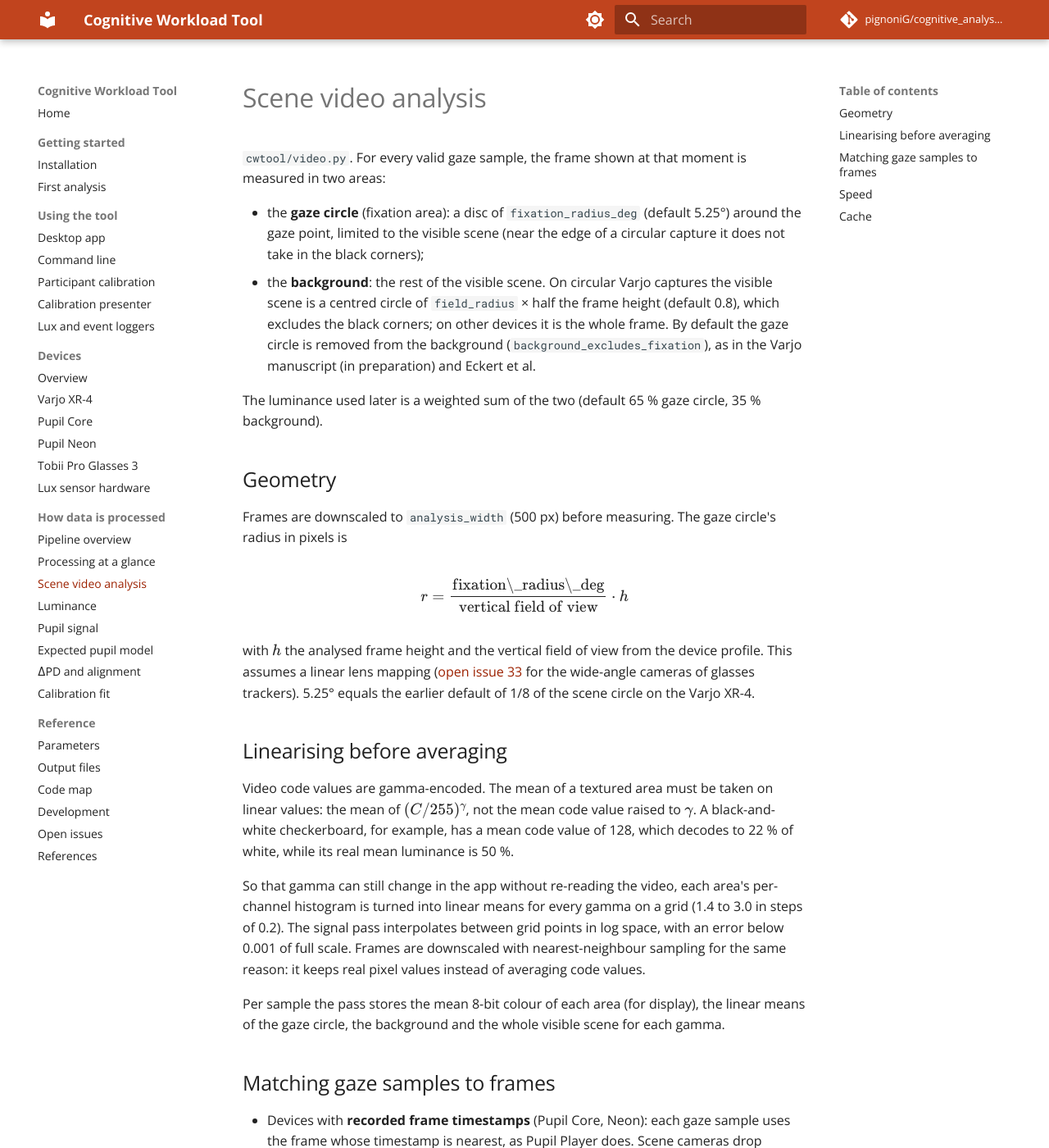
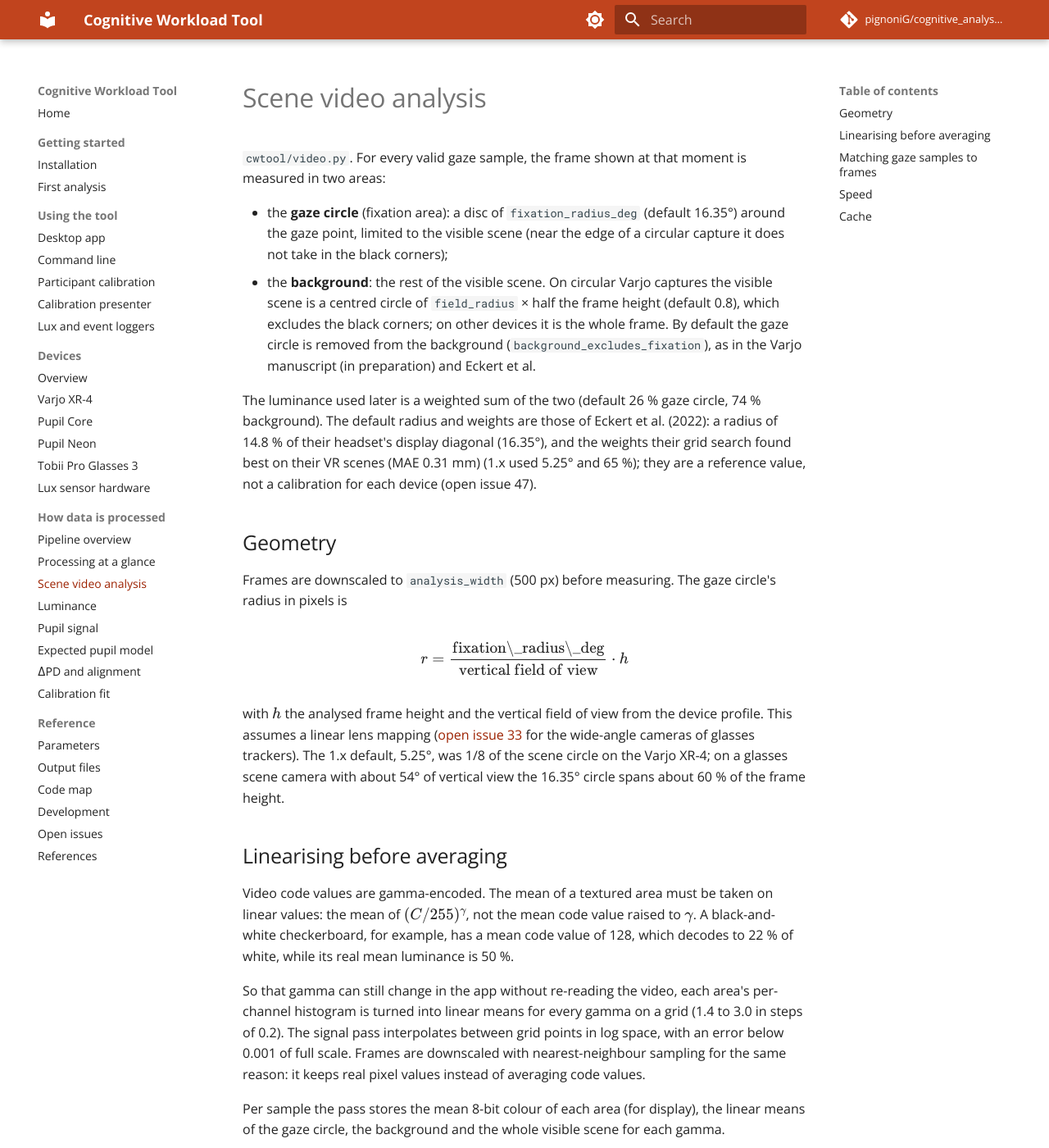
Before and after one commit to pignoniG/cognitive_analysis_tool, an MkDocs documentation site: the page built from docs/processing/video.md, in a window 1280 px wide and 1400 px high. Shown: the whole window at 82% size. Built offline with MkDocs 1.6.1 and Material for MkDocs 9.7.7, drawn with Linux system fonts in a browser that asks for light colours; comment, search, counter and statistics services are not loaded.

Commit message:
Gaze circle defaults from Eckert et al. (2022): radius 16.35°, weight 0.26
- fixation_radius_deg 16.35° (Eckert et al. sec. 2.6: display width / 5, 14.8 %
  of the diagonal of a 110.48° diagonal field of view) and fixation_weight 0.26
  (sec. 3.2.1: grid search, MAE 0.31 mm), replacing 1.x's 5.25° and 0.65. Their
  background is the whole screen except the fixation area, as here. Parameter
  files keep the weight they were saved with; the new radius needs a new video
  analysis.
- photometry: an infinite sensitivity interval (no curvature, e.g. a flat
  luminance) divided by zero when judging whether the sensitivity is weakly
  determined; both fits now treat it as weakly determined.

```diff
--- a/docs/processing/video.md
+++ b/docs/processing/video.md
@@ -2,14 +2,17 @@
 
 `cwtool/video.py`. For every valid gaze sample, the frame shown at that moment is measured in two areas:
 
-- the **gaze circle** (fixation area): a disc of `fixation_radius_deg` (default 5.25°) around the gaze point,
+- the **gaze circle** (fixation area): a disc of `fixation_radius_deg` (default 16.35°) around the gaze point,
   limited to the visible scene (near the edge of a circular capture it does not take in the black corners);
 - the **background**: the rest of the visible scene. On circular Varjo captures the visible scene is a centred
   circle of `field_radius` × half the frame height (default 0.8), which excludes the black corners; on other
   devices it is the whole frame. By default the gaze circle is removed from the background
   (`background_excludes_fixation`), as in the Varjo manuscript (in preparation) and Eckert et al.
 
-The luminance used later is a weighted sum of the two (default 65 % gaze circle, 35 % background).
+The luminance used later is a weighted sum of the two (default 26 % gaze circle, 74 % background).
+The default radius and weights are those of Eckert et al. (2022): a radius of 14.8 % of their headset's display
+diagonal (16.35°), and the weights their grid search found best on their VR scenes (MAE 0.31 mm)
+(1.x used 5.25° and 65 %); they are a reference value, not a calibration for each device (open issue 47).
 
 ## Geometry
 
@@ -20,8 +23,9 @@ r = \frac{\text{fixation\_radius\_deg}}{\text{vertical field of view}} \cdot h
 \]
 
 with \(h\) the analysed frame height and the vertical field of view from the device profile. This assumes a linear
-lens mapping ([open issue 33](../OPEN_ISSUES.md) for the wide-angle cameras of glasses trackers). 5.25° equals the
-earlier default of 1/8 of the scene circle on the Varjo XR-4.
+lens mapping ([open issue 33](../OPEN_ISSUES.md) for the wide-angle cameras of glasses trackers). The 1.x default,
+5.25°, was 1/8 of the scene circle on the Varjo XR-4; on a glasses scene camera with about 54° of vertical view
+the 16.35° circle spans about 60 % of the frame height.
 
 ## Linearising before averaging
 
```
Also changed, not shown: docs/OPEN_ISSUES.md (+9 -3 lines), docs/processing/luminance.md (+1 -1 lines), docs/processing/pipeline.md (+2 -2 lines), docs/reference/parameters.md (+2 -2 lines), 3 other files.
